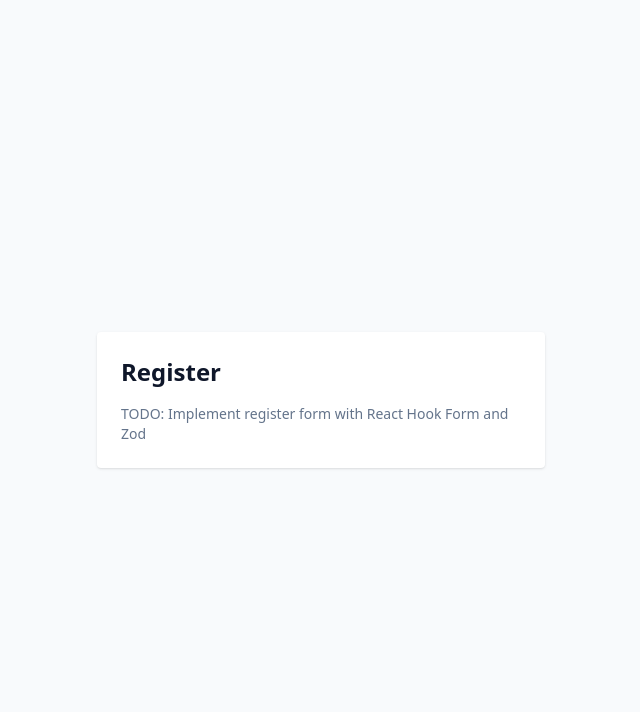
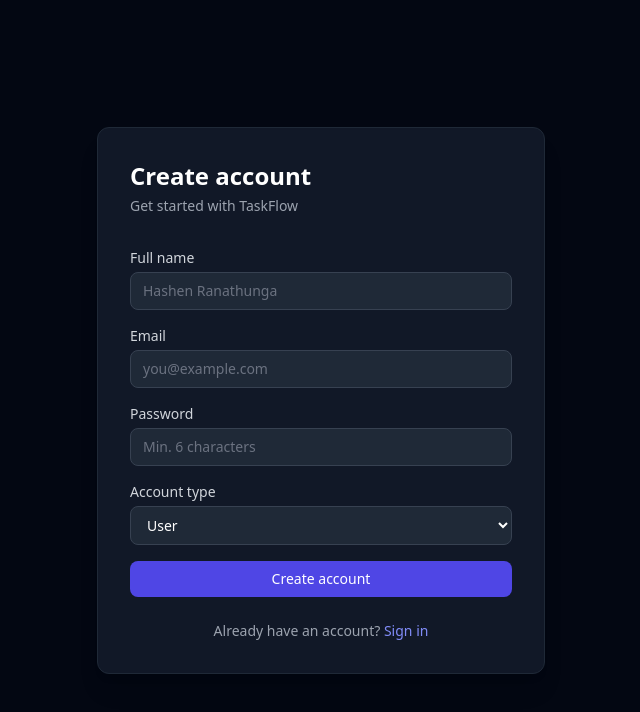
Before and after one commit to InduwaraRH/task-management-system, a React (Vite) app in the folder client/: page /register in a window 1280 px wide. Shown: the top 712 px of the page, without its empty margins (319-959 px from the left). Built offline with nearby package versions, Linux system fonts and the light colour scheme; no server answers.

Commit message:
feat: implement authentication context and enhance login/register pages with error handling and loading states

```diff
--- /dev/null
+++ b/client/src/context/AuthContext.tsx
@@ -0,0 +1,59 @@
+import { createContext, useContext, useState, useEffect, ReactNode } from 'react'
+import { User } from '../types'
+import api from '../lib/api'
+
+interface AuthContextType {
+  user: User | null
+  isLoading: boolean
+  login: (email: string, password: string) => Promise<void>
+  register: (name: string, email: string, password: string, role?: string) => Promise<void>
+  logout: () => void
+}
+
+const AuthContext = createContext<AuthContextType | null>(null)
+
+export const AuthProvider = ({ children }: { children: ReactNode }) => {
+  const [user, setUser] = useState<User | null>(null)
+  const [isLoading, setIsLoading] = useState(true)
+
+  useEffect(() => {
+    const token = localStorage.getItem('token')
+    if (!token) {
+      setIsLoading(false)
+      return
+    }
+    api.get('/auth/me')
+      .then((res) => setUser(res.data))
+      .catch(() => localStorage.removeItem('token'))
+      .finally(() => setIsLoading(false))
+  }, [])
+
+  const login = async (email: string, password: string) => {
+    const res = await api.post('/auth/login', { email, password })
+    localStorage.setItem('token', res.data.token)
+    setUser(res.data.user)
+  }
+
+  const register = async (name: string, email: string, password: string, role = 'USER') => {
+    const res = await api.post('/auth/register', { name, email, password, role })
+    localStorage.setItem('token', res.data.token)
+    setUser(res.data.user)
+  }
+
+  const logout = () => {
+    localStorage.removeItem('token')
+    setUser(null)
+  }
+
+  return (
+    <AuthContext.Provider value={{ user, isLoading, login, register, logout }}>
+      {children}
+    </AuthContext.Provider>
+  )
+}
+
+export const useAuth = () => {
+  const ctx = useContext(AuthContext)
+  if (!ctx) throw new Error('useAuth must be used inside AuthProvider')
+  return ctx
+}
--- a/client/src/lib/api.ts
+++ b/client/src/lib/api.ts
@@ -1,29 +1,21 @@
 import axios from 'axios'
 
-const API_URL = import.meta.env.VITE_API_URL || 'http://localhost:4000'
-
 const api = axios.create({
-  baseURL: API_URL,
-  headers: { 'Content-Type': 'application/json' },
+baseURL: (import.meta as any).env?.VITE_API_URL || 'http://localhost:5000',
 })
 
-// Attach token automatically
 api.interceptors.request.use((config) => {
-  try {
-    const token = localStorage.getItem('tms:token')
-    if (token && config.headers) config.headers.Authorization = `Bearer ${token}`
-  } catch (e) {
-    // noop
-  }
+  const token = localStorage.getItem('token')
+  if (token) config.headers.Authorization = `Bearer ${token}`
   return config
 })
 
-// Response interceptor to handle 401 centrally
 api.interceptors.response.use(
   (res) => res,
   (err) => {
-    if (err?.response?.status === 401) {
-      // TODO: handle logout / redirect to login
+    if (err.response?.status === 401) {
+      localStorage.removeItem('token')
+      window.location.href = '/login'
     }
     return Promise.reject(err)
   }
--- a/client/src/main.tsx
+++ b/client/src/main.tsx
@@ -1,18 +1,21 @@
 import React from 'react'
-import { createRoot } from 'react-dom/client'
-import { QueryClient, QueryClientProvider } from '@tanstack/react-query'
+import ReactDOM from 'react-dom/client'
 import { BrowserRouter } from 'react-router-dom'
+import { QueryClientProvider, QueryClient } from '@tanstack/react-query'
+import { AuthProvider } from './context/AuthContext'
 import App from './App'
 import './index.css'
 
 const queryClient = new QueryClient()
 
-createRoot(document.getElementById('root')!).render(
+ReactDOM.createRoot(document.getElementById('root')!).render(
   <React.StrictMode>
-    <QueryClientProvider client={queryClient}>
-      <BrowserRouter>
-        <App />
-      </BrowserRouter>
-    </QueryClientProvider>
+    <BrowserRouter>
+      <QueryClientProvider client={queryClient}>
+        <AuthProvider>
+          <App />
+        </AuthProvider>
+      </QueryClientProvider>
+    </BrowserRouter>
   </React.StrictMode>
 )
--- a/client/src/pages/Login/index.tsx
+++ b/client/src/pages/Login/index.tsx
@@ -1,11 +1,83 @@
-import React from 'react'
+import { useState } from 'react'
+import { Link, useNavigate } from 'react-router-dom'
+import { useAuth } from '../../context/AuthContext'
 
-const LoginPage: React.FC = () => {
+const LoginPage = () => {
+  const { login } = useAuth()
+  const navigate = useNavigate()
+  const [email, setEmail] = useState('')
+  const [password, setPassword] = useState('')
+  const [error, setError] = useState('')
+  const [loading, setLoading] = useState(false)
+
+  const handleSubmit = async (e: React.FormEvent) => {
+    e.preventDefault()
+    setError('')
+    setLoading(true)
+    try {
+      await login(email, password)
+      navigate('/dashboard')
+    } catch (err: any) {
+      setError(err.response?.data?.error || 'Login failed')
+    } finally {
+      setLoading(false)
+    }
+  }
+
   return (
-    <div className="min-h-screen flex items-center justify-center">
-      <div className="w-full max-w-md p-6 bg-white rounded shadow">
-        <h1 className="text-2xl font-semibold mb-4">Login</h1>
-        <p className="text-sm text-slate-500">TODO: Implement login form with React Hook Form and Zod</p>
+    <div className="min-h-screen flex items-center justify-center bg-gray-950">
+      <div className="w-full max-w-md p-8 bg-gray-900 rounded-xl border border-gray-800 shadow-xl">
+        <div className="mb-8">
+          <h1 className="text-2xl font-bold text-white">Welcome back</h1>
+          <p className="text-gray-400 text-sm mt-1">Sign in to your TaskFlow account</p>
+        </div>
+
+        <form onSubmit={handleSubmit} className="space-y-4">
+          <div>
+            <label className="block text-sm font-medium text-gray-300 mb-1">Email</label>
+            <input
+              type="email"
+              value={email}
+              onChange={(e) => setEmail(e.target.value)}
+              required
+              className="w-full px-3 py-2 bg-gray-800 border border-gray-700 rounded-lg text-white placeholder-gray-500 focus:outline-none focus:ring-2 focus:ring-indigo-500 text-sm"
+              placeholder="you@example.com"
+            />
+          </div>
+
+          <div>
+            <label className="block text-sm font-medium text-gray-300 mb-1">Password</label>
+            <input
+              type="password"
+              value={password}
+              onChange={(e) => setPassword(e.target.value)}
+              required
+              className="w-full px-3 py-2 bg-gray-800 border border-gray-700 rounded-lg text-white placeholder-gray-500 focus:outline-none focus:ring-2 focus:ring-indigo-500 text-sm"
+              placeholder="••••••••"
+            />
+          </div>
+
+          {error && (
+            <p className="text-red-400 text-sm bg-red-900/20 border border-red-800 rounded-lg px-3 py-2">
+              {error}
+            </p>
+          )}
+
+          <button
+            type="submit"
+            disabled={loading}
+            className="w-full py-2 px-4 bg-indigo-600 hover:bg-indigo-700 disabled:opacity-50 disabled:cursor-not-allowed text-white font-medium rounded-lg text-sm transition-colors"
+          >
+            {loading ? 'Signing in...' : 'Sign in'}
+          </button>
+        </form>
+
+        <p className="mt-6 text-center text-sm text-gray-400">
+          Don't have an account?{' '}
+          <Link to="/register" className="text-indigo-400 hover:text-indigo-300 font-medium">
+            Create one
+          </Link>
+        </p>
       </div>
     </div>
   )
--- a/client/src/pages/Register/index.tsx
+++ b/client/src/pages/Register/index.tsx
@@ -1,11 +1,109 @@
-import React from 'react'
+import { useState } from 'react'
+import { Link, useNavigate } from 'react-router-dom'
+import { useAuth } from '../../context/AuthContext'
 
-const RegisterPage: React.FC = () => {
+const RegisterPage = () => {
+  const { register } = useAuth()
+  const navigate = useNavigate()
+  const [name, setName] = useState('')
+  const [email, setEmail] = useState('')
+  const [password, setPassword] = useState('')
+  const [role, setRole] = useState('USER')
+  const [error, setError] = useState('')
+  const [loading, setLoading] = useState(false)
+
+  const handleSubmit = async (e: React.FormEvent) => {
+    e.preventDefault()
+    setError('')
+    setLoading(true)
+    try {
+      await register(name, email, password, role)
+      navigate('/dashboard')
+    } catch (err: any) {
+      setError(err.response?.data?.error || 'Registration failed')
+    } finally {
+      setLoading(false)
+    }
+  }
+
   return (
-    <div className="min-h-screen flex items-center justify-center">
-      <div className="w-full max-w-md p-6 bg-white rounded shadow">
-        <h1 className="text-2xl font-semibold mb-4">Register</h1>
-        <p className="text-sm text-slate-500">TODO: Implement register form with React Hook Form and Zod</p>
+    <div className="min-h-screen flex items-center justify-center bg-gray-950">
+      <div className="w-full max-w-md p-8 bg-gray-900 rounded-xl border border-gray-800 shadow-xl">
+        <div className="mb-8">
+          <h1 className="text-2xl font-bold text-white">Create account</h1>
+          <p className="text-gray-400 text-sm mt-1">Get started with TaskFlow</p>
+        </div>
+
+        <form onSubmit={handleSubmit} className="space-y-4">
+          <div>
+            <label className="block text-sm font-medium text-gray-300 mb-1">Full name</label>
+            <input
+              type="text"
+              value={name}
+              onChange={(e) => setName(e.target.value)}
+              required
+              className="w-full px-3 py-2 bg-gray-800 border border-gray-700 rounded-lg text-white placeholder-gray-500 focus:outline-none focus:ring-2 focus:ring-indigo-500 text-sm"
+              placeholder="Hashen Ranathunga"
+            />
+          </div>
+
+          <div>
+            <label className="block text-sm font-medium text-gray-300 mb-1">Email</label>
+            <input
+              type="email"
+              value={email}
+              onChange={(e) => setEmail(e.target.value)}
+              required
+              className="w-full px-3 py-2 bg-gray-800 border border-gray-700 rounded-lg text-white placeholder-gray-500 focus:outline-none focus:ring-2 focus:ring-indigo-500 text-sm"
+              placeholder="you@example.com"
+            />
+          </div>
+
+          <div>
+            <label className="block text-sm font-medium text-gray-300 mb-1">Password</label>
+            <input
+              type="password"
+              value={password}
+              onChange={(e) => setPassword(e.target.value)}
+              required
+              className="w-full px-3 py-2 bg-gray-800 border border-gray-700 rounded-lg text-white placeholder-gray-500 focus:outline-none focus:ring-2 focus:ring-indigo-500 text-sm"
+              placeholder="Min. 6 characters"
+            />
+          </div>
+
+          <div>
+            <label className="block text-sm font-medium text-gray-300 mb-1">Account type</label>
+            <select
+              value={role}
+              onChange={(e) => setRole(e.target.value)}
+              className="w-full px-3 py-2 bg-gray-800 border border-gray-700 rounded-lg text-white focus:outline-none focus:ring-2 focus:ring-indigo-500 text-sm"
+            >
+              <option value="USER">User</option>
+              <option value="ADMIN">Admin</option>
+            </select>
+          </div>
+
+          {error && (
+            <p className="text-red-400 text-sm bg-red-900/20 border border-red-800 rounded-lg px-3 py-2">
+              {error}
+            </p>
+          )}
+
+          <button
+            type="submit"
+            disabled={loading}
+            className="w-full py-2 px-4 bg-indigo-600 hover:bg-indigo-700 disabled:opacity-50 disabled:cursor-not-allowed text-white font-medium rounded-lg text-sm transition-colors"
+          >
+            {loading ? 'Creating account...' : 'Create account'}
+          </button>
+        </form>
+
+        <p className="mt-6 text-center text-sm text-gray-400">
+          Already have an account?{' '}
+          <Link to="/login" className="text-indigo-400 hover:text-indigo-300 font-medium">
+            Sign in
+          </Link>
+        </p>
       </div>
     </div>
   )
--- a/client/tsconfig.json
+++ b/client/tsconfig.json
@@ -11,7 +11,8 @@
     "esModuleInterop": true,
     "skipLibCheck": true,
     "forceConsistentCasingInFileNames": true,
-    "baseUrl": "src"
+    "baseUrl": "src",
+    "types": ["vite/client"]
   },
   "include": ["src"]
 }
```
Also changed, not shown: client/src/App.tsx (+18 -3 lines).
